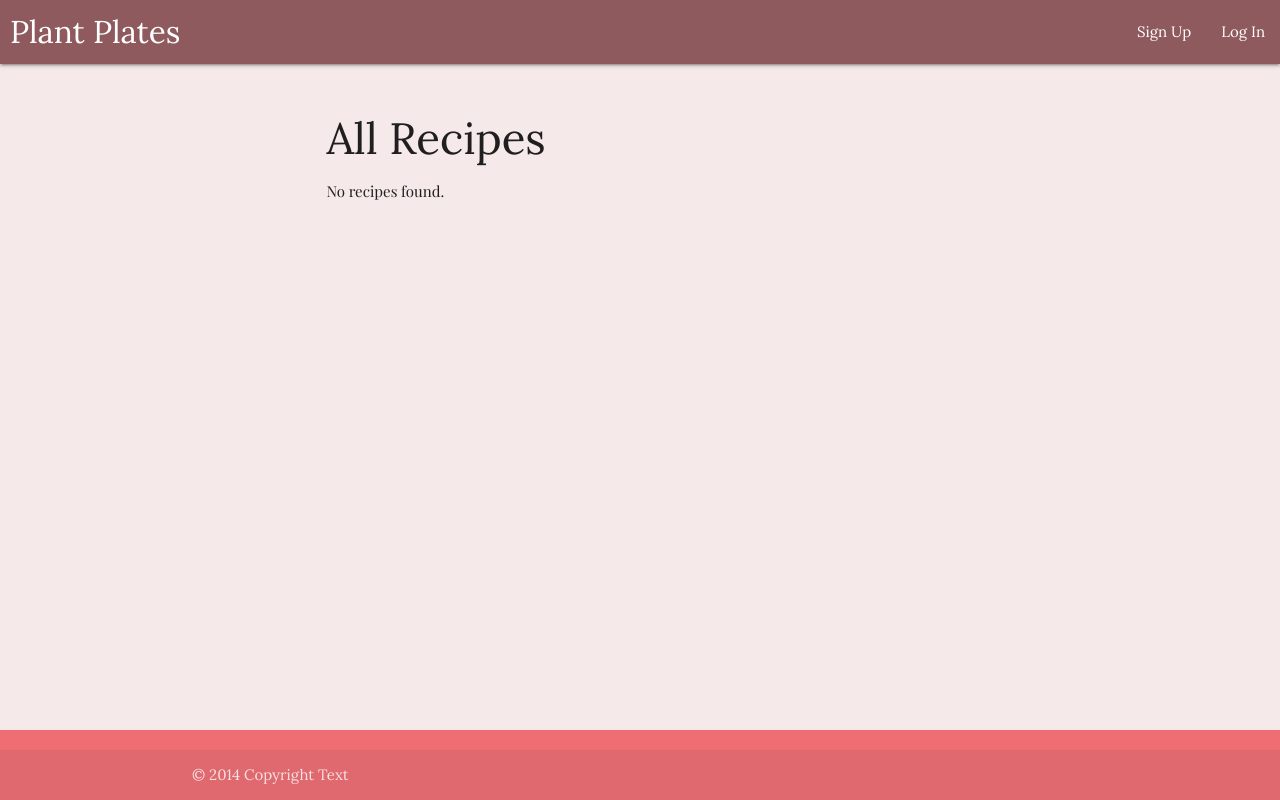
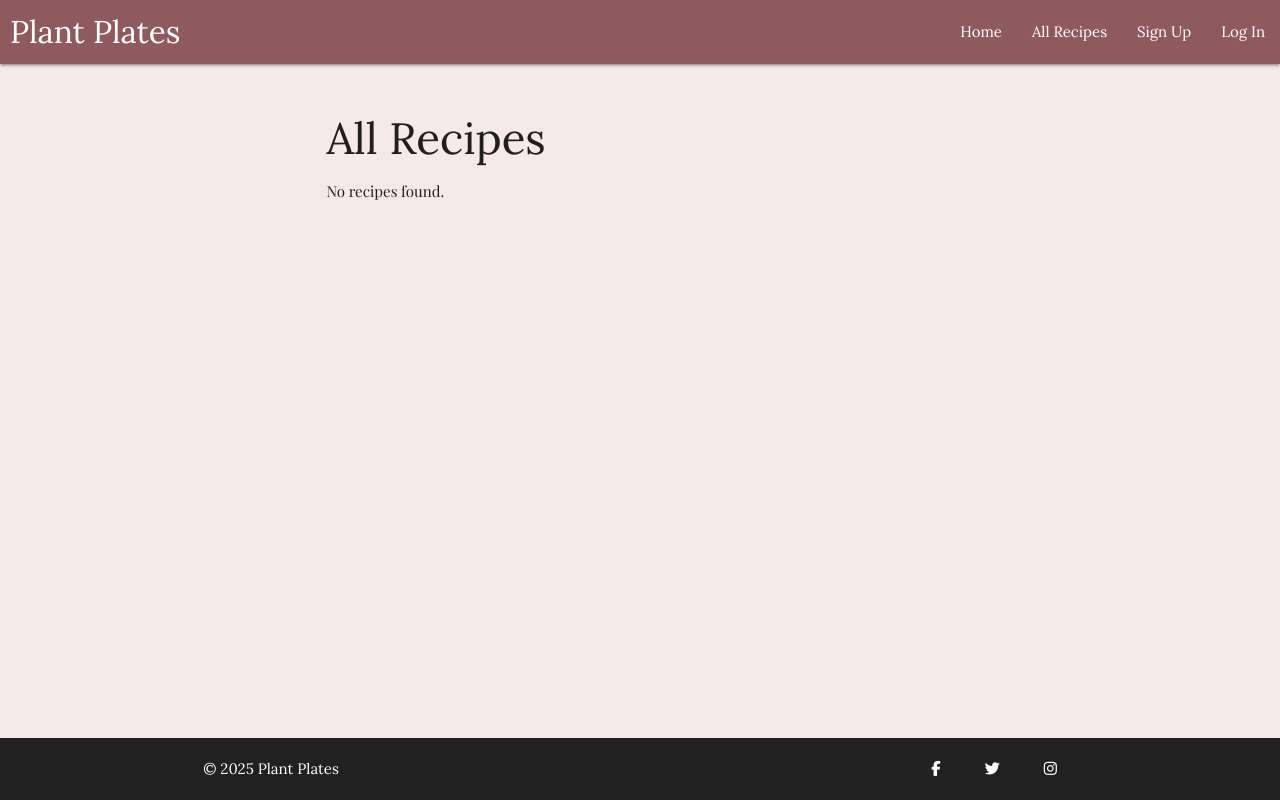
Before and after one commit to FraserR1188/plant-plates, a Flask app: page /all_recipes in a window 1280 px wide. Run offline with Flask 2, Linux system fonts and the light colour scheme; data that the repository does not hold is empty; some libraries are stand-ins or nearby versions; some web fonts are replaced.

Commit message:
Add icons to footer

```diff
--- a/plantplates/static/css/style.css
+++ b/plantplates/static/css/style.css
@@ -66,3 +66,15 @@ p {
 .hero-image {
   border-radius: 10px;
 }
+
+.footer-icons {
+  padding: 20px;
+}
+
+.footer-icons a {
+  margin-left: 15px;
+}
+
+.footer-icons a:first-child {
+  margin-left: 0;
+}
--- a/plantplates/templates/base.html
+++ b/plantplates/templates/base.html
@@ -13,6 +13,10 @@
       href="https://fonts.googleapis.com/css2?family=Lora:ital,wght@0,400..700;1,400..700&family=Playfair+Display:ital,wght@0,400..900;1,400..900&display=swap"
       rel="stylesheet"
     />
+    <script
+      src="https://kit.fontawesome.com/b89e8fc1d9.js"
+      crossorigin="anonymous"
+    ></script>
     <link
       rel="stylesheet"
       href="{{ url_for('static', filename='css/style.css') }}"
@@ -30,10 +34,13 @@
             <!-- Links for logged-in users -->
             <li><a href="{{ url_for('home') }}">Home</a></li>
             <li><a href="{{ url_for('my_recipes') }}">My Recipes</a></li>
+            <li><a href="{{ url_for('all_recipes') }}">All Recipes</a></li>
             <li><a href="{{ url_for('account') }}">Account</a></li>
             <li><a href="{{ url_for('logout') }}">Log Out</a></li>
             {% else %}
             <!-- Links for visitors who are not logged in -->
+            <li><a href="{{ url_for('home') }}">Home</a></li>
+            <li><a href="{{ url_for('all_recipes') }}">All Recipes</a></li>
             <li><a href="{{ url_for('signup') }}">Sign Up</a></li>
             <li><a href="{{ url_for('login') }}">Log In</a></li>
             {% endif %}
@@ -50,9 +57,39 @@
 
     <main class="container">{% block content %} {% endblock %}</main>
 
-    <footer class="page-footer">
-      <div class="footer-copyright">
-        <div class="container">© 2014 Copyright Text</div>
+    <footer class="page-footer grey darken-4">
+      <div class="container">
+        <div class="row">
+          <div class="col s12">
+            <!-- Left side: copyright -->
+            <span class="left white-text"> &copy; 2025 Plant Plates </span>
+
+            <!-- Right side: social icons -->
+            <span class="right">
+              <a
+                href="https://facebook.com"
+                target="_blank"
+                class="footer-icons white-text"
+              >
+                <i class="fab fa-facebook-f"></i>
+              </a>
+              <a
+                href="https://twitter.com"
+                target="_blank"
+                class="footer-icons white-text"
+              >
+                <i class="fab fa-twitter"></i>
+              </a>
+              <a
+                href="https://instagram.com"
+                target="_blank"
+                class="footer-icons white-text"
+              >
+                <i class="fab fa-instagram"></i>
+              </a>
+            </span>
+          </div>
+        </div>
       </div>
     </footer>
 
```
